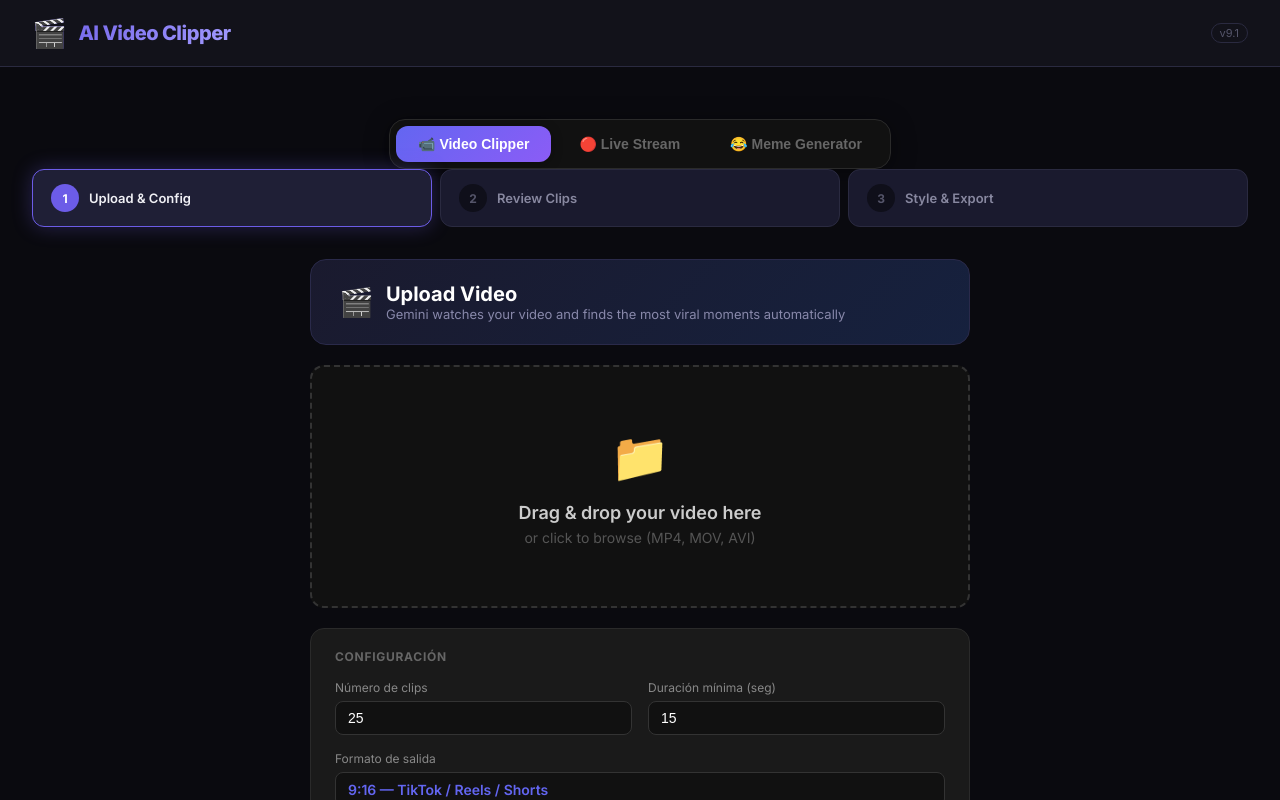
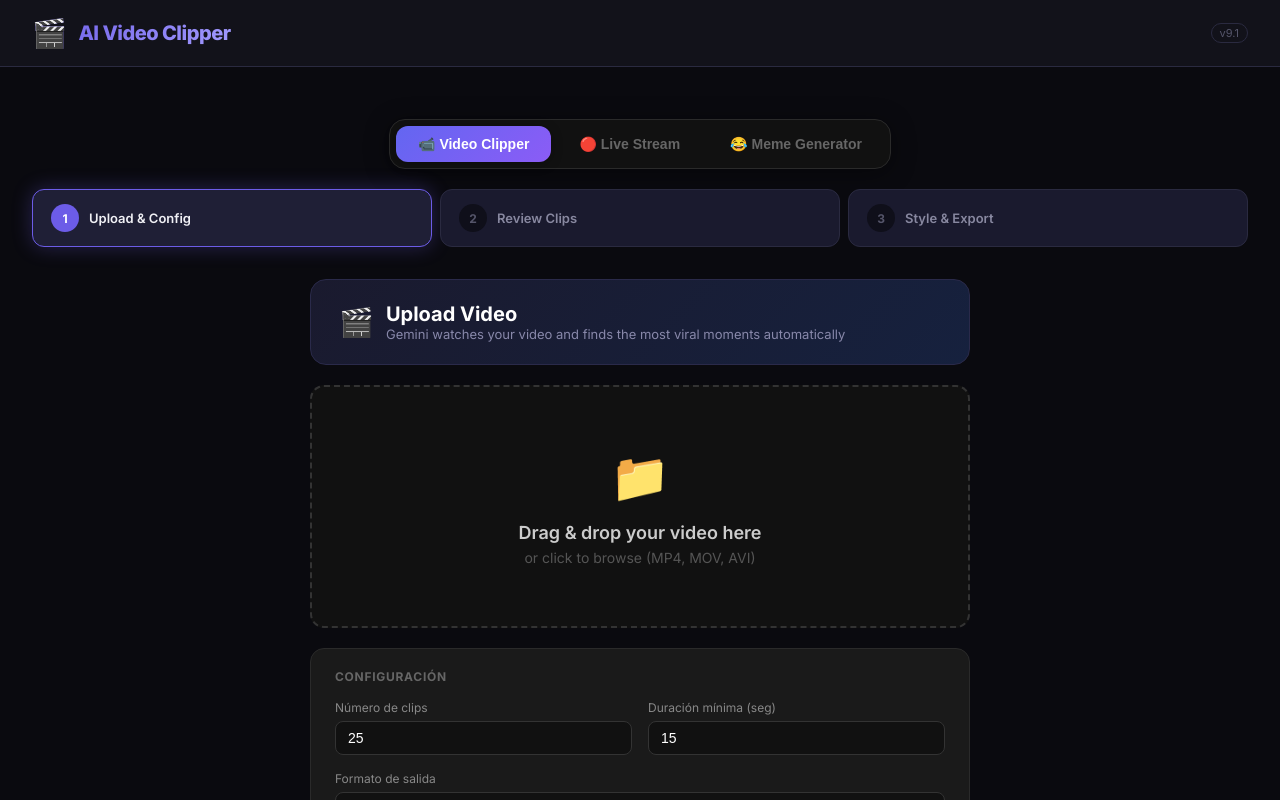
Before and after one commit to roberthjot/ai-video-clipper, a React app in the folder frontend/: page / in a window 1280 px wide. Shown: the top 800 px of the page. Built offline with nearby package versions, Linux system fonts and the light colour scheme; the HTML template or start-up script is replaced by a standard one.

Commit message:
style: add spacing between mode tabs and steps bar

```diff
--- a/frontend/src/App.jsx
+++ b/frontend/src/App.jsx
@@ -2158,7 +2158,7 @@ function App() {
         {mode === "meme" && <MemeStep />}
 
         {mode === "video" && <>
-          <div className="steps-bar">
+          <div className="steps-bar" style={{ marginTop: 20 }}>
             {steps.map((s) => (
               <div
                 key={s.num}
```
